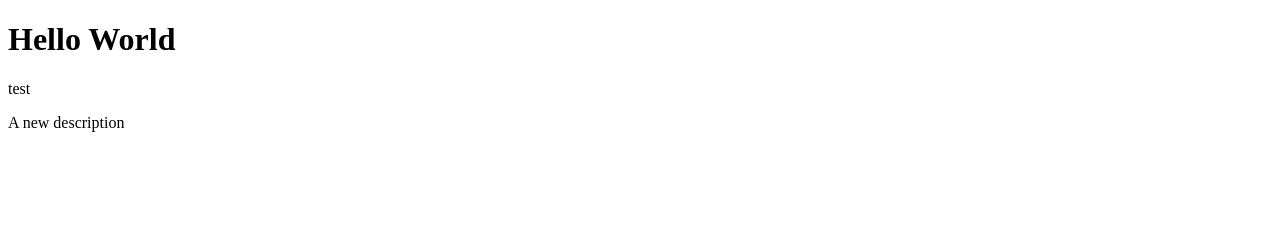
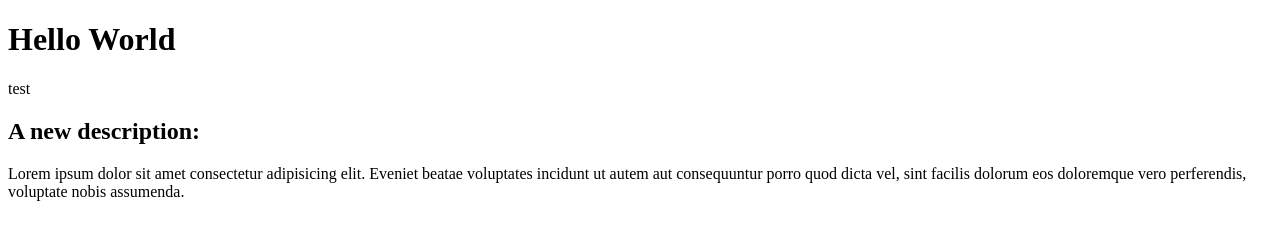
Before and after one commit to ben9brooks/example, a plain HTML site: page begin.html in a window 1280 px wide. Drawn offline with Linux system fonts and the light colour scheme.

Commit message:
update index.html

```diff
--- a/begin.html
+++ b/begin.html
@@ -14,6 +14,12 @@
       <h1>Hello World</h1>
     </div>
     <div>test</div>
-    <p>A new description</p>
+    <h2>A new description:</h2>
+    <p>
+      Lorem ipsum dolor sit amet consectetur adipisicing elit. Eveniet beatae
+      voluptates incidunt ut autem aut consequuntur porro quod dicta vel, sint
+      facilis dolorum eos doloremque vero perferendis, voluptate nobis
+      assumenda.
+    </p>
   </body>
 </html>
```
